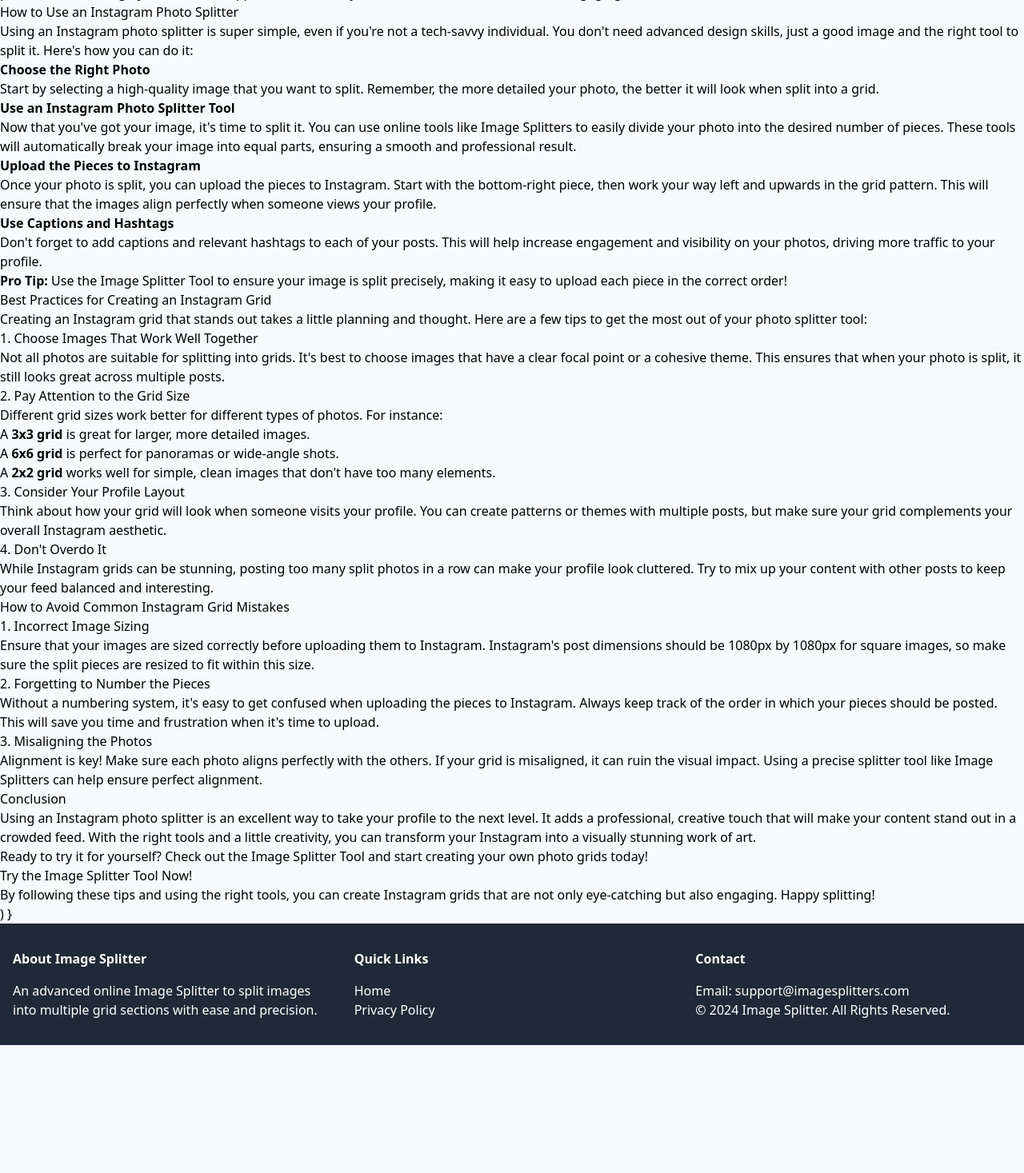
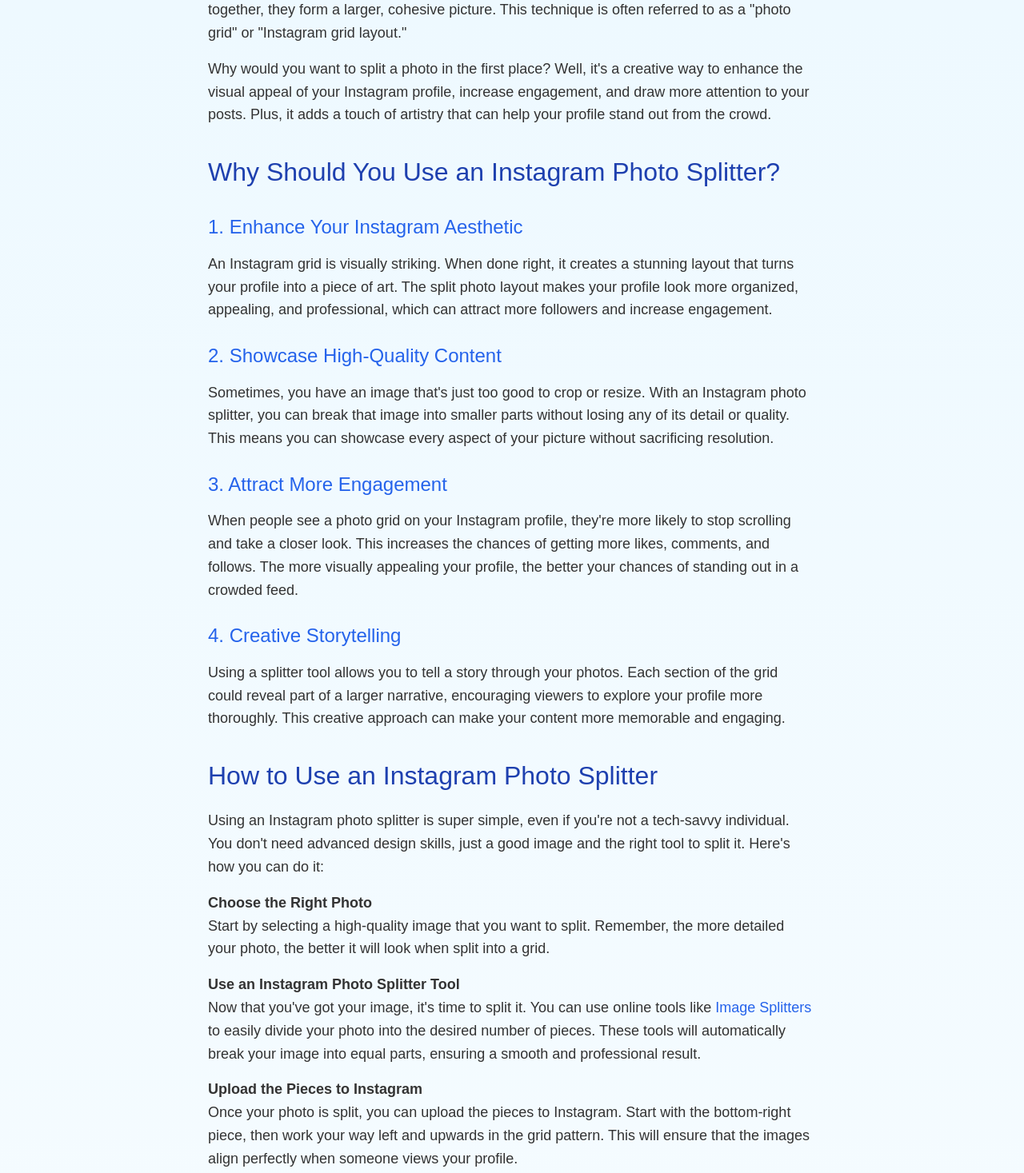
Before and after one commit to aiportrait2024/imagesplitter, a plain HTML site: page instagram-photo-splitter/index.html in a window 1280 px wide. Shown: the part 669-2136 px from the top of the page at 80% size. Before the commit the page ends 1976 px from the top, so only its background shows below. Drawn offline with nearby package versions, Linux system fonts and the light colour scheme.

Commit message:
Update index.html

```diff
--- a/instagram-photo-splitter/index.html
+++ b/instagram-photo-splitter/index.html
@@ -19,8 +19,71 @@
     <link rel="icon" type="image/svg+xml" href="/assets/logo.png" id="favicon">
     <link rel="canonical" href="https://imagesplitters.com/instagram-photo-splitter" />
     <script src="https://cdn.jsdelivr.net/npm/jszip@3.7.1/dist/jszip.min.js"></script>
+    <style>
+        body {
+            font-family: Arial, sans-serif;
+            line-height: 1.6;
+            color: #333;
+            background: linear-gradient(to bottom, #EBF8FF, #FFFFFF);
+            margin: 0;
+            padding: 0;
+        }
+        .container {
+            max-width: 800px;
+            margin: 0 auto;
+            padding: 20px;
+        }
+        h1 {
+            font-size: 2.5rem;
+            color: #1E40AF;
+            text-align: center;
+            margin-bottom: 1.5rem;
+        }
+        h2 {
+            font-size: 2rem;
+            color: #1E40AF;
+            margin-top: 2rem;
+            margin-bottom: 1rem;
+        }
+        h3 {
+            font-size: 1.5rem;
+            color: #2563EB;
+            margin-top: 1.5rem;
+            margin-bottom: 0.75rem;
+        }
+        p, li {
+            font-size: 1.125rem;
+            margin-bottom: 1rem;
+        }
+        a {
+            color: #2563EB;
+            text-decoration: none;
+        }
+        a:hover {
+            text-decoration: underline;
+        }
+        .cta-button {
+            display: inline-block;
+            background-color: #2563EB;
+            color: white;
+            font-size: 1.25rem;
+            font-weight: bold;
+            padding: 15px 30px;
+            border-radius: 8px;
+            text-decoration: none;
+            transition: background-color 0.3s, transform 0.3s;
+        }
+        .cta-button:hover {
+            background-color: #1D4ED8;
+            transform: translateY(-2px);
+        }
+        .text-center {
+            text-align: center;
+        }
+    </style>
 </head>
-<body class="bg-gray-50">
+
+<body>
     <div id="root" class="min-h-screen flex flex-col">
         <header class="bg-white shadow-md">
             <div class="container mx-auto px-4 py-4 flex justify-between items-center">
@@ -30,153 +93,87 @@
                 </div>
             </div>
         </header>
+    <main class="container">
+        <div id="image-splitter-app"></div>
+        <h1>Instagram Photo Splitter: Create Eye-Catching Instagram Grids in Minutes</h1>
 
-       import Link from 'next/link'
+        <p>If you're an Instagram enthusiast or just someone who loves sharing visually stunning content, you've probably seen those amazing Instagram grids. You know the ones—photos that span multiple posts, creating a seamless and mesmerizing mosaic on your profile. Want to know the secret behind these eye-catching grids? It's called an <strong>Instagram photo splitter</strong>!</p>
 
-export default function InstagramPhotoSplitter() {
-  return (
-    <main className="flex-grow container mx-auto px-4 py-12 bg-gradient-to-b from-blue-50 to-white">
-      <div id="image-splitter-app" className="mb-8"></div>
-      <article className="prose lg:prose-xl mx-auto">
-        <h1 className="text-4xl md:text-5xl font-bold text-center mb-8 text-blue-800">
-          Instagram Photo Splitter: Create Eye-Catching Instagram Grids in Minutes
-        </h1>
+        <p>In this post, we're diving deep into everything you need to know about Instagram photo splitters, how they work, and why you should be using one. Whether you're a content creator, business owner, or just someone who loves to post beautiful visuals, this guide will help you take your Instagram game to the next level.</p>
 
-        <p className="text-lg text-gray-700 mb-6">
-          If you're an Instagram enthusiast or just someone who loves sharing visually stunning content, you've probably seen those amazing Instagram grids. You know the ones—photos that span multiple posts, creating a seamless and mesmerizing mosaic on your profile. Want to know the secret behind these eye-catching grids? It's called an <strong className="text-blue-700">Instagram photo splitter</strong>!
-        </p>
+        <h2>What is an Instagram Photo Splitter?</h2>
+        <p>An Instagram photo splitter is a tool that allows you to split a single image into multiple smaller images that you can then post on your Instagram profile. When these images are viewed together, they form a larger, cohesive picture. This technique is often referred to as a "photo grid" or "Instagram grid layout."</p>
 
-        <p className="text-lg text-gray-700 mb-6">
-          In this post, we're diving deep into everything you need to know about Instagram photo splitters, how they work, and why you should be using one. Whether you're a content creator, business owner, or just someone who loves to post beautiful visuals, this guide will help you take your Instagram game to the next level.
-        </p>
+        <p>Why would you want to split a photo in the first place? Well, it's a creative way to enhance the visual appeal of your Instagram profile, increase engagement, and draw more attention to your posts. Plus, it adds a touch of artistry that can help your profile stand out from the crowd.</p>
 
-        <h2 className="text-3xl font-semibold text-blue-800 mt-12 mb-6">What is an Instagram Photo Splitter?</h2>
-        <p className="text-lg text-gray-700 mb-6">
-          An Instagram photo splitter is a tool that allows you to split a single image into multiple smaller images that you can then post on your Instagram profile. When these images are viewed together, they form a larger, cohesive picture. This technique is often referred to as a "photo grid" or "Instagram grid layout."
-        </p>
+        <h2>Why Should You Use an Instagram Photo Splitter?</h2>
+        <h3>1. Enhance Your Instagram Aesthetic</h3>
+        <p>An Instagram grid is visually striking. When done right, it creates a stunning layout that turns your profile into a piece of art. The split photo layout makes your profile look more organized, appealing, and professional, which can attract more followers and increase engagement.</p>
 
-        <p className="text-lg text-gray-700 mb-6">
-          Why would you want to split a photo in the first place? Well, it's a creative way to enhance the visual appeal of your Instagram profile, increase engagement, and draw more attention to your posts. Plus, it adds a touch of artistry that can help your profile stand out from the crowd.
-        </p>
+        <h3>2. Showcase High-Quality Content</h3>
+        <p>Sometimes, you have an image that's just too good to crop or resize. With an Instagram photo splitter, you can break that image into smaller parts without losing any of its detail or quality. This means you can showcase every aspect of your picture without sacrificing resolution.</p>
 
-        <h2 className="text-3xl font-semibold text-blue-800 mt-12 mb-6">Why Should You Use an Instagram Photo Splitter?</h2>
-        <h3 className="text-2xl font-semibold text-blue-700 mt-8 mb-4">1. Enhance Your Instagram Aesthetic</h3>
-        <p className="text-lg text-gray-700 mb-6">
-          An Instagram grid is visually striking. When done right, it creates a stunning layout that turns your profile into a piece of art. The split photo layout makes your profile look more organized, appealing, and professional, which can attract more followers and increase engagement.
-        </p>
+        <h3>3. Attract More Engagement</h3>
+        <p>When people see a photo grid on your Instagram profile, they're more likely to stop scrolling and take a closer look. This increases the chances of getting more likes, comments, and follows. The more visually appealing your profile, the better your chances of standing out in a crowded feed.</p>
 
-        <h3 className="text-2xl font-semibold text-blue-700 mt-8 mb-4">2. Showcase High-Quality Content</h3>
-        <p className="text-lg text-gray-700 mb-6">
-          Sometimes, you have an image that's just too good to crop or resize. With an Instagram photo splitter, you can break that image into smaller parts without losing any of its detail or quality. This means you can showcase every aspect of your picture without sacrificing resolution.
-        </p>
+        <h3>4. Creative Storytelling</h3>
+        <p>Using a splitter tool allows you to tell a story through your photos. Each section of the grid could reveal part of a larger narrative, encouraging viewers to explore your profile more thoroughly. This creative approach can make your content more memorable and engaging.</p>
 
-        <h3 className="text-2xl font-semibold text-blue-700 mt-8 mb-4">3. Attract More Engagement</h3>
-        <p className="text-lg text-gray-700 mb-6">
-          When people see a photo grid on your Instagram profile, they're more likely to stop scrolling and take a closer look. This increases the chances of getting more likes, comments, and follows. The more visually appealing your profile, the better your chances of standing out in a crowded feed.
-        </p>
+        <h2>How to Use an Instagram Photo Splitter</h2>
+        <p>Using an Instagram photo splitter is super simple, even if you're not a tech-savvy individual. You don't need advanced design skills, just a good image and the right tool to split it. Here's how you can do it:</p>
 
-        <h3 className="text-2xl font-semibold text-blue-700 mt-8 mb-4">4. Creative Storytelling</h3>
-        <p className="text-lg text-gray-700 mb-6">
-          Using a splitter tool allows you to tell a story through your photos. Each section of the grid could reveal part of a larger narrative, encouraging viewers to explore your profile more thoroughly. This creative approach can make your content more memorable and engaging.
-        </p>
-
-        <h2 className="text-3xl font-semibold text-blue-800 mt-12 mb-6">How to Use an Instagram Photo Splitter</h2>
-        <p className="text-lg text-gray-700 mb-6">
-          Using an Instagram photo splitter is super simple, even if you're not a tech-savvy individual. You don't need advanced design skills, just a good image and the right tool to split it. Here's how you can do it:
-        </p>
-
-        <ol className="list-decimal list-inside space-y-4 mb-6">
-          <li className="text-lg text-gray-700">
-            <strong className="text-blue-700">Choose the Right Photo</strong><br />
-            Start by selecting a high-quality image that you want to split. Remember, the more detailed your photo, the better it will look when split into a grid.
-          </li>
-          <li className="text-lg text-gray-700">
-            <strong className="text-blue-700">Use an Instagram Photo Splitter Tool</strong><br />
-            Now that you've got your image, it's time to split it. You can use online tools like <Link href="https://imagesplitters.com/" target="_blank" className="text-blue-600 hover:underline">Image Splitters</Link> to easily divide your photo into the desired number of pieces. These tools will automatically break your image into equal parts, ensuring a smooth and professional result.
-          </li>
-          <li className="text-lg text-gray-700">
-            <strong className="text-blue-700">Upload the Pieces to Instagram</strong><br />
-            Once your photo is split, you can upload the pieces to Instagram. Start with the bottom-right piece, then work your way left and upwards in the grid pattern. This will ensure that the images align perfectly when someone views your profile.
-          </li>
-          <li className="text-lg text-gray-700">
-            <strong className="text-blue-700">Use Captions and Hashtags</strong><br />
-            Don't forget to add captions and relevant hashtags to each of your posts. This will help increase engagement and visibility on your photos, driving more traffic to your profile.
-          </li>
+        <ol>
+            <li><strong>Choose the Right Photo</strong><br>Start by selecting a high-quality image that you want to split. Remember, the more detailed your photo, the better it will look when split into a grid.</li>
+            <li><strong>Use an Instagram Photo Splitter Tool</strong><br>Now that you've got your image, it's time to split it. You can use online tools like <a href="https://imagesplitters.com/" target="_blank">Image Splitters</a> to easily divide your photo into the desired number of pieces. These tools will automatically break your image into equal parts, ensuring a smooth and professional result.</li>
+            <li><strong>Upload the Pieces to Instagram</strong><br>Once your photo is split, you can upload the pieces to Instagram. Start with the bottom-right piece, then work your way left and upwards in the grid pattern. This will ensure that the images align perfectly when someone views your profile.</li>
+            <li><strong>Use Captions and Hashtags</strong><br>Don't forget to add captions and relevant hashtags to each of your posts. This will help increase engagement and visibility on your photos, driving more traffic to your profile.</li>
         </ol>
 
-        <p className="text-lg text-gray-700 mb-6">
-          <strong className="text-blue-700">Pro Tip:</strong> Use the <Link href="https://imagesplitters.com/" target="_blank" className="text-blue-600 hover:underline">Image Splitter Tool</Link> to ensure your image is split precisely, making it easy to upload each piece in the correct order!
-        </p>
+        <p><strong>Pro Tip:</strong> Use the <a href="https://imagesplitters.com/" target="_blank">Image Splitter Tool</a> to ensure your image is split precisely, making it easy to upload each piece in the correct order!</p>
 
-        <h2 className="text-3xl font-semibold text-blue-800 mt-12 mb-6">Best Practices for Creating an Instagram Grid</h2>
-        <p className="text-lg text-gray-700 mb-6">
-          Creating an Instagram grid that stands out takes a little planning and thought. Here are a few tips to get the most out of your photo splitter tool:
-        </p>
+        <h2>Best Practices for Creating an Instagram Grid</h2>
+        <p>Creating an Instagram grid that stands out takes a little planning and thought. Here are a few tips to get the most out of your photo splitter tool:</p>
 
-        <h3 className="text-2xl font-semibold text-blue-700 mt-8 mb-4">1. Choose Images That Work Well Together</h3>
-        <p className="text-lg text-gray-700 mb-6">
-          Not all photos are suitable for splitting into grids. It's best to choose images that have a clear focal point or a cohesive theme. This ensures that when your photo is split, it still looks great across multiple posts.
-        </p>
+        <h3>1. Choose Images That Work Well Together</h3>
+        <p>Not all photos are suitable for splitting into grids. It's best to choose images that have a clear focal point or a cohesive theme. This ensures that when your photo is split, it still looks great across multiple posts.</p>
 
-        <h3 className="text-2xl font-semibold text-blue-700 mt-8 mb-4">2. Pay Attention to the Grid Size</h3>
-        <p className="text-lg text-gray-700 mb-6">
-          Different grid sizes work better for different types of photos. For instance:
-        </p>
-        <ul className="list-disc list-inside space-y-2 mb-6">
-          <li className="text-lg text-gray-700">A <strong className="text-blue-700">3x3 grid</strong> is great for larger, more detailed images.</li>
-          <li className="text-lg text-gray-700">A <strong className="text-blue-700">6x6 grid</strong> is perfect for panoramas or wide-angle shots.</li>
-          <li className="text-lg text-gray-700">A <strong className="text-blue-700">2x2 grid</strong> works well for simple, clean images that don't have too many elements.</li>
+        <h3>2. Pay Attention to the Grid Size</h3>
+        <p>Different grid sizes work better for different types of photos. For instance:</p>
+        <ul>
+            <li>A <strong>3x3 grid</strong> is great for larger, more detailed images.</li>
+            <li>A <strong>6x6 grid</strong> is perfect for panoramas or wide-angle shots.</li>
+            <li>A <strong>2x2 grid</strong> works well for simple, clean images that don't have too many elements.</li>
         </ul>
 
-        <h3 className="text-2xl font-semibold text-blue-700 mt-8 mb-4">3. Consider Your Profile Layout</h3>
-        <p className="text-lg text-gray-700 mb-6">
-          Think about how your grid will look when someone visits your profile. You can create patterns or themes with multiple posts, but make sure your grid complements your overall Instagram aesthetic.
-        </p>
+        <h3>3. Consider Your Profile Layout</h3>
+        <p>Think about how your grid will look when someone visits your profile. You can create patterns or themes with multiple posts, but make sure your grid complements your overall Instagram aesthetic.</p>
 
-        <h3 className="text-2xl font-semibold text-blue-700 mt-8 mb-4">4. Don't Overdo It</h3>
-        <p className="text-lg text-gray-700 mb-6">
-          While Instagram grids can be stunning, posting too many split photos in a row can make your profile look cluttered. Try to mix up your content with other posts to keep your feed balanced and interesting.
-        </p>
+        <h3>4. Don't Overdo It</h3>
+        <p>While Instagram grids can be stunning, posting too many split photos in a row can make your profile look cluttered. Try to mix up your content with other posts to keep your feed balanced and interesting.</p>
 
-        <h2 className="text-3xl font-semibold text-blue-800 mt-12 mb-6">How to Avoid Common Instagram Grid Mistakes</h2>
+        <h2>How to Avoid Common Instagram Grid Mistakes</h2>
 
-        <h3 className="text-2xl font-semibold text-blue-700 mt-8 mb-4">1. Incorrect Image Sizing</h3>
-        <p className="text-lg text-gray-700 mb-6">
-          Ensure that your images are sized correctly before uploading them to Instagram. Instagram's post dimensions should be 1080px by 1080px for square images, so make sure the split pieces are resized to fit within this size.
-        </p>
+        <h3>1. Incorrect Image Sizing</h3>
+        <p>Ensure that your images are sized correctly before uploading them to Instagram. Instagram's post dimensions should be 1080px by 1080px for square images, so make sure the split pieces are resized to fit within this size.</p>
 
-        <h3 className="text-2xl font-semibold text-blue-700 mt-8 mb-4">2. Forgetting to Number the Pieces</h3>
-        <p className="text-lg text-gray-700 mb-6">
-          Without a numbering system, it's easy to get confused when uploading the pieces to Instagram. Always keep track of the order in which your pieces should be posted. This will save you time and frustration when it's time to upload.
-        </p>
+        <h3>2. Forgetting to Number the Pieces</h3>
+        <p>Without a numbering system, it's easy to get confused when uploading the pieces to Instagram. Always keep track of the order in which your pieces should be posted. This will save you time and frustration when it's time to upload.</p>
 
-        <h3 className="text-2xl font-semibold text-blue-700 mt-8 mb-4">3. Misaligning the Photos</h3>
-        <p className="text-lg text-gray-700 mb-6">
-          Alignment is key! Make sure each photo aligns perfectly with the others. If your grid is misaligned, it can ruin the visual impact. Using a precise splitter tool like <Link href="https://imagesplitters.com/" target="_blank" className="text-blue-600 hover:underline">Image Splitters</Link> can help ensure perfect alignment.
-        </p>
+        <h3>3. Misaligning the Photos</h3>
+        <p>Alignment is key! Make sure each photo aligns perfectly with the others. If your grid is misaligned, it can ruin the visual impact. Using a precise splitter tool like <a href="https://imagesplitters.com/" target="_blank">Image Splitters</a> can help ensure perfect alignment.</p>
 
-        <h2 className="text-3xl font-semibold text-blue-800 mt-12 mb-6">Conclusion</h2>
-        <p className="text-lg text-gray-700 mb-6">
-          Using an Instagram photo splitter is an excellent way to take your profile to the next level. It adds a professional, creative touch that will make your content stand out in a crowded feed. With the right tools and a little creativity, you can transform your Instagram into a visually stunning work of art.
-        </p>
+        <h2>Conclusion</h2>
+        <p>Using an Instagram photo splitter is an excellent way to take your profile to the next level. It adds a professional, creative touch that will make your content stand out in a crowded feed. With the right tools and a little creativity, you can transform your Instagram into a visually stunning work of art.</p>
 
-        <p className="text-lg text-gray-700 mb-6">
-          Ready to try it for yourself? Check out the <Link href="https://imagesplitters.com/" target="_blank" className="text-blue-600 hover:underline">Image Splitter Tool</Link> and start creating your own photo grids today!
-        </p>
+        <p>Ready to try it for yourself? Check out the <a href="https://imagesplitters.com/" target="_blank">Image Splitter Tool</a> and start creating your own photo grids today!</p>
 
-        <div className="text-center my-12">
-          <Link href="https://imagesplitters.com/" target="_blank" className="inline-block px-8 py-4 bg-blue-600 text-white text-xl font-semibold rounded-lg hover:bg-blue-700 transition duration-300 ease-in-out transform hover:-translate-y-1 hover:shadow-lg">
-            Try the Image Splitter Tool Now!
-          </Link>
+        <div class="text-center" style="margin: 2rem 0;">
+            <a href="https://imagesplitters.com/" target="_blank" class="cta-button">Try the Image Splitter Tool Now!</a>
         </div>
 
-        <p className="text-lg text-gray-700 mb-6">
-          By following these tips and using the right tools, you can create Instagram grids that are not only eye-catching but also engaging. Happy splitting!
-        </p>
-      </article>
+        <p>By following these tips and using the right tools, you can create Instagram grids that are not only eye-catching but also engaging. Happy splitting!</p>
     </main>
-  )
-}
+</body>
 
         <footer class="bg-gray-800 text-white py-8">
             <div class="container mx-auto px-4 grid md:grid-cols-3 gap-8">
```
